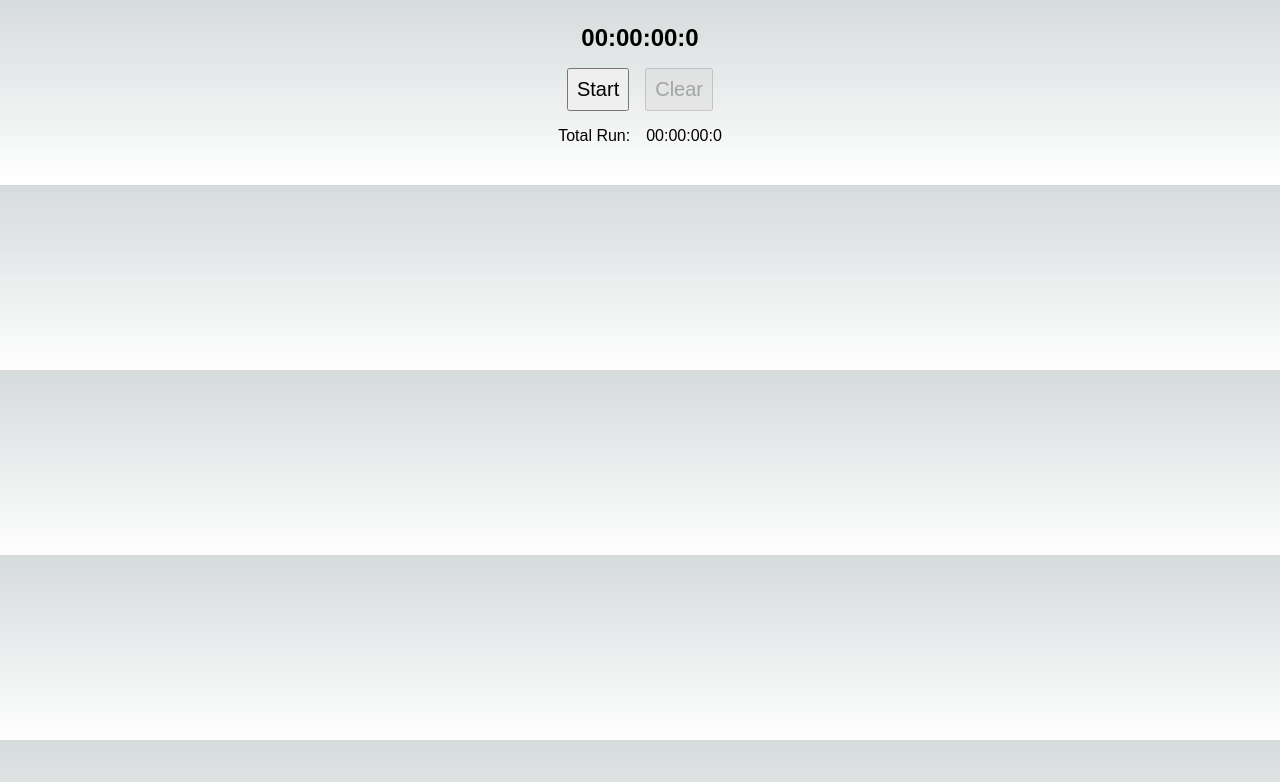
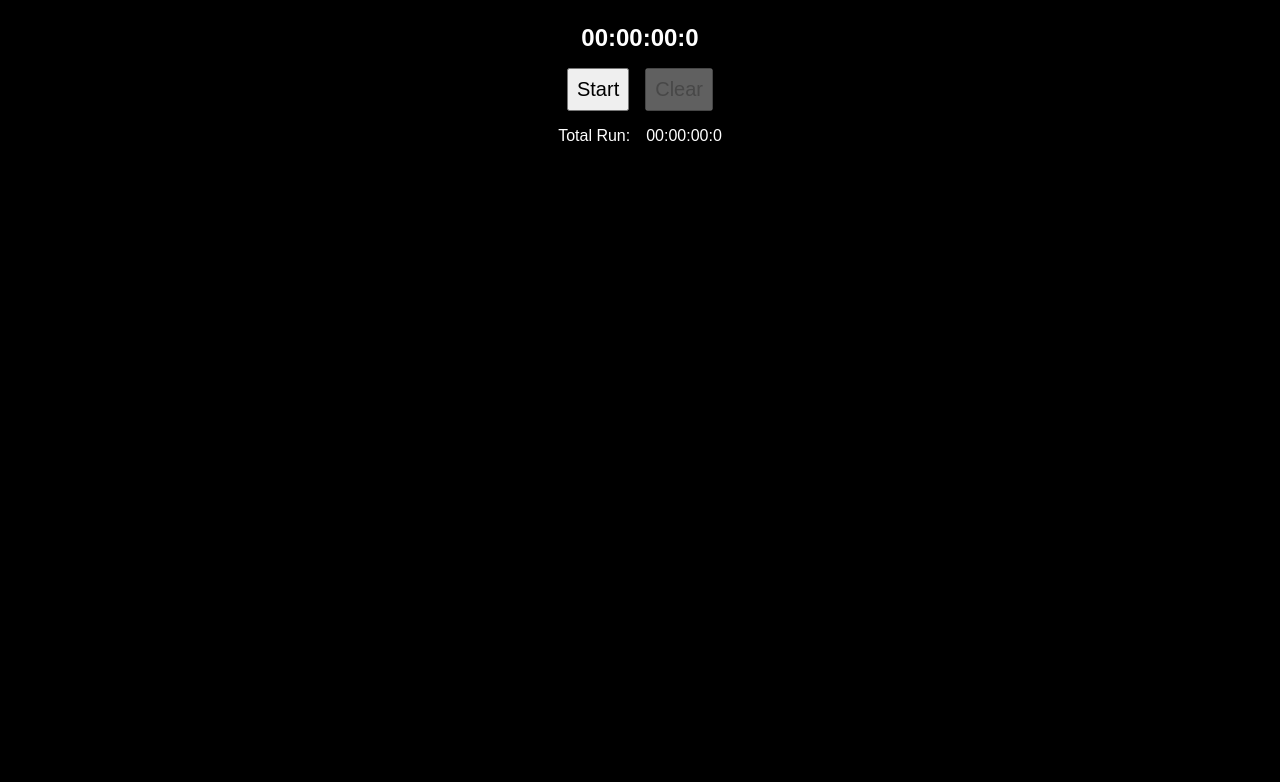
Before and after one commit to andrecastelo/run-counter, a Next.js app: page / in a window 1280 px wide. Shown: the top 782 px of the page. Built offline with nearby package versions, Linux system fonts and the light colour scheme.

Commit message:
fix: remove gradient default

```diff
--- a/src/styles/globals.css
+++ b/src/styles/globals.css
@@ -5,9 +5,15 @@
     'Roboto Mono', 'Oxygen Mono', 'Ubuntu Monospace', 'Source Code Pro',
     'Fira Mono', 'Droid Sans Mono', 'Courier New', monospace;
 
-  --foreground-rgb: 0, 0, 0;
-  --background-start-rgb: 214, 219, 220;
-  --background-end-rgb: 255, 255, 255;
+  --foreground-rgb: 255, 255, 255;
+  --background-start-rgb: 0, 0, 0;
+  --background-end-rgb: 0, 0, 0;
+
+  --primary-glow: radial-gradient(rgba(1, 65, 255, 0.4), rgba(1, 65, 255, 0));
+  --secondary-glow: linear-gradient(to bottom right,
+      rgba(1, 65, 255, 0),
+      rgba(1, 65, 255, 0),
+      rgba(1, 65, 255, 0.3));
 
   --primary-glow: conic-gradient(
     from 180deg at 50% 50%,
@@ -22,55 +28,20 @@
     rgba(255, 255, 255, 0)
   );
 
-  --tile-start-rgb: 239, 245, 249;
-  --tile-end-rgb: 228, 232, 233;
-  --tile-border: conic-gradient(
-    #00000080,
-    #00000040,
-    #00000030,
-    #00000020,
-    #00000010,
-    #00000010,
-    #00000080
-  );
-
-  --callout-rgb: 238, 240, 241;
-  --callout-border-rgb: 172, 175, 176;
-  --card-rgb: 180, 185, 188;
-  --card-border-rgb: 131, 134, 135;
-}
-
-@media (prefers-color-scheme: dark) {
-  :root {
-    --foreground-rgb: 255, 255, 255;
-    --background-start-rgb: 0, 0, 0;
-    --background-end-rgb: 0, 0, 0;
-
-    --primary-glow: radial-gradient(rgba(1, 65, 255, 0.4), rgba(1, 65, 255, 0));
-    --secondary-glow: linear-gradient(
-      to bottom right,
-      rgba(1, 65, 255, 0),
-      rgba(1, 65, 255, 0),
-      rgba(1, 65, 255, 0.3)
-    );
-
   --tile-start-rgb: 2, 13, 46;
   --tile-end-rgb: 2, 5, 19;
-    --tile-border: conic-gradient(
-      #ffffff80,
+  --tile-border: conic-gradient(#ffffff80,
       #ffffff40,
       #ffffff30,
       #ffffff20,
       #ffffff10,
       #ffffff10,
-      #ffffff80
-    );
+      #ffffff80);
 
   --callout-rgb: 20, 20, 20;
   --callout-border-rgb: 108, 108, 108;
   --card-rgb: 100, 100, 100;
   --card-border-rgb: 200, 200, 200;
-  }
 }
 
 * {
```
Lines whose indentation alone changed are shown as unchanged.
